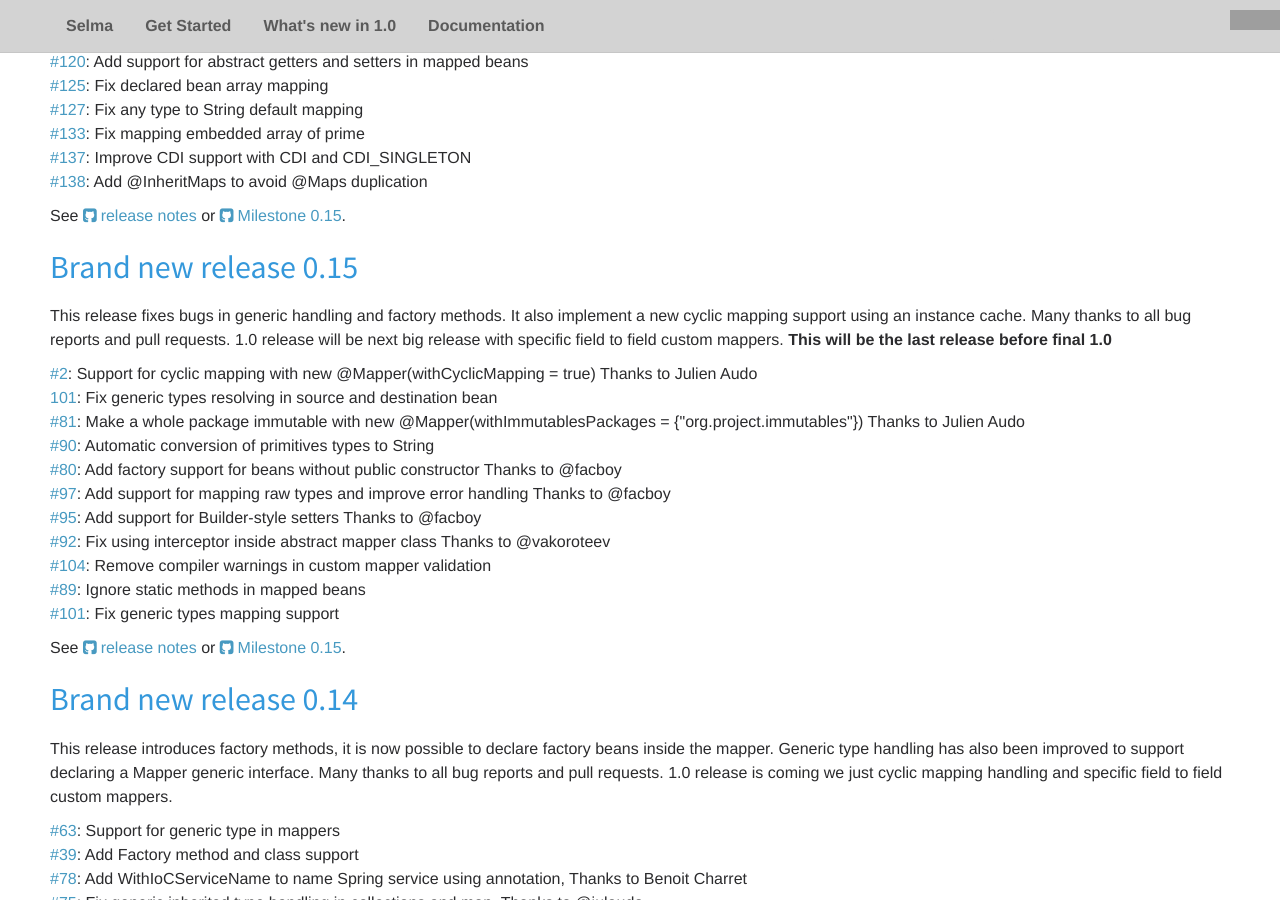
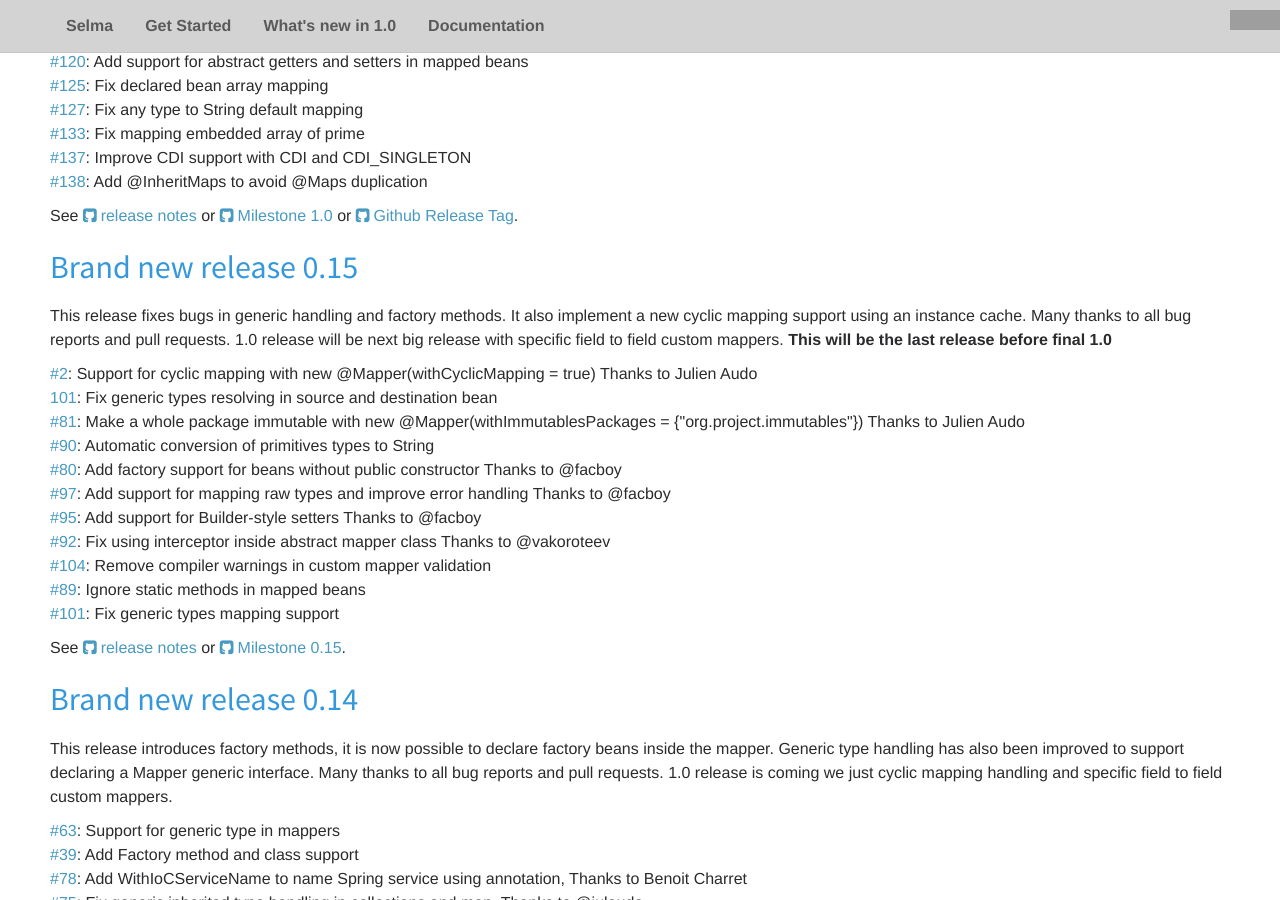
Before and after one commit to slemesle/selma, a Jekyll site: the page built from index.html, in a window 1280 px wide and 900 px high, scrolled down 3002 px. Built offline with Jekyll 4.4.1, drawn with Linux system fonts in a browser that asks for light colours; nearby versions of some CDN libraries; comment, search, counter and statistics services are not loaded; grey boxes are pictures that could not be loaded.

Commit message:
Update all to 1.0 release and milestone

```diff
--- a/index.html
+++ b/index.html
@@ -410,7 +410,8 @@ Like custom field to field mapping, Maps inheritance, Bean Aggregation and CDI s
             </div>
             <p class="pad-left pad-top">
                 See <a href="https://github.com/xebia-france/selma/blob/master/RELEASE_NOTES">release notes</a> or
-                <a href="https://github.com/xebia-france/selma/issues?q=milestone%3A0.15">Milestone 0.15</a>.
+                <a href="https://github.com/xebia-france/selma/issues?q=milestone%31.0">Milestone 1.0</a> or
+                <a href="https://github.com/xebia-france/selma/releases/tag/selma-parent-1.0">Github Release Tag</a>.
             </p>
 
 
```
